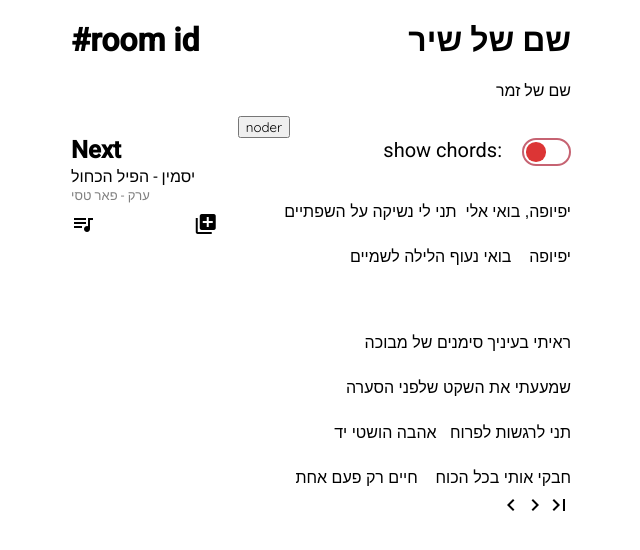
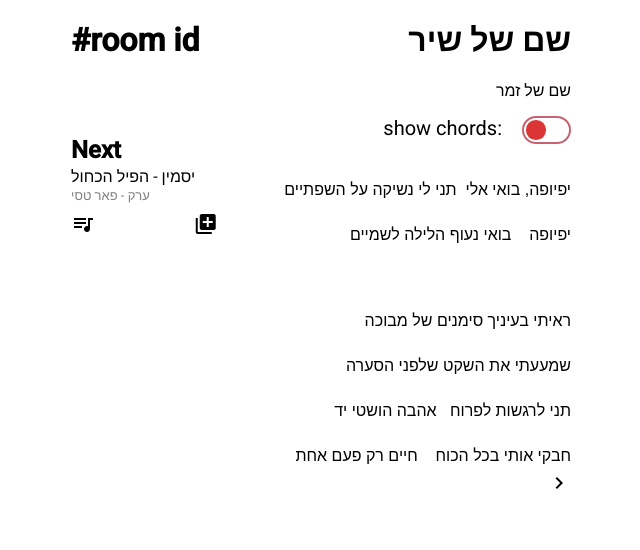
Before and after one commit to tomerofek/sing_sync, an Angular app in the folder frontend/: page /room/1 in a window 1280 px wide. Shown: the top 550 px of the page, without its empty margins (319-959 px from the left). Built offline with nearby package versions, Linux system fonts and the light colour scheme.

Commit message:
fixing melephepon and provengo 🥒🐑

```diff
--- a/frontend/src/app/components/pages/room-view/room-view.component.html
+++ b/frontend/src/app/components/pages/room-view/room-view.component.html
@@ -20,15 +20,15 @@
 
         <div class="main">
             <queue></queue>
-            <song-content></song-content>
+            <song-content (onLastPartEvent)="onLastSongPart()" [current_part_index]="current_song_part_index"></song-content>
         </div>
 
         <div class="navigation">
             <div class="filler"></div>
             <div class="buttons">
-                <mat-icon class="prev-page-btn" (click)="prev_lines()">chevron_left</mat-icon>
-                <mat-icon class="next-page-btn" (click)="next_lines()">chevron_right</mat-icon>
-                <mat-icon class="next-song-btn" (click)="next_song()">last_page</mat-icon>
+                <mat-icon *ngIf="current_song_part_index!=0" class="prev-page-btn" (click)="prev_lines()">chevron_left</mat-icon>
+                <mat-icon *ngIf="!is_last_song_part" class="next-page-btn" (click)="next_lines()">chevron_right</mat-icon>
+                <mat-icon *ngIf="has_next_song()" class="next-song-btn" (click)="next_song()">last_page</mat-icon>
             </div>
         </div>
 
--- a/frontend/src/app/components/pages/room-view/room-view.component.ts
+++ b/frontend/src/app/components/pages/room-view/room-view.component.ts
@@ -7,21 +7,47 @@ import { Component, OnInit } from '@angular/core';
 })
 export class RoomViewComponent implements OnInit {
 
-  constructor() { }
+  current_song_part_index?: number;
+  is_last_song_part?: boolean;
+
+  constructor() {
+    this.current_song_part_index = this.getCurrentSongPartIndex();
+  }
 
   ngOnInit(): void {
   }
 
   next_lines():void{
+    if(this.current_song_part_index != undefined)
+      this.current_song_part_index++;
 
   }
 
   prev_lines():void{
-
+    if(this.current_song_part_index != undefined)
+      this.current_song_part_index--;
+    this.is_last_song_part = false;
   }
 
+  //should be service call
   next_song():void{
-
+    window.alert('requested next song');
   }
 
+  //should be service call
+  has_next_song():boolean{
+    return false;
+  }
+
+  //should be a service function
+  getCurrentSongPartIndex(): number{
+    return 0;
+  }
+
+  onLastSongPart(){
+    this.is_last_song_part = true;
+  }
+
+
+
 }
--- a/frontend/src/app/components/partials/song-content/song-content.component.html
+++ b/frontend/src/app/components/partials/song-content/song-content.component.html
@@ -1,5 +1,4 @@
 <div class="content">
-    <button (click)="advance_song_part()">noder</button>
     <div class="switch-div">
         <div class="p1">show chords:&emsp;</div>
         <label class="switch">
--- a/frontend/src/app/components/partials/song-content/song-content.component.ts
+++ b/frontend/src/app/components/partials/song-content/song-content.component.ts
@@ -1,4 +1,4 @@
-import { Component, OnInit } from '@angular/core';
+import { Component, OnInit, Input, Output, EventEmitter, OnChanges, SimpleChanges } from '@angular/core';
 import { ActivatedRoute, Router } from '@angular/router';
 import { SongService } from 'src/app/services/song.service';
 import { Song } from 'src/app/shared/models/Song';
@@ -9,10 +9,13 @@ import { SongLine } from 'src/app/shared/models/SongLine';
   templateUrl: './song-content.component.html',
   styleUrls: ['./song-content.component.css']
 })
-export class SongContentComponent implements OnInit {
+export class SongContentComponent implements OnInit, OnChanges {
   song?:Song;
   show_chords:boolean = false;
-  current_part_index?: number;
+  is_last_part?:boolean;
+
+  @Input() current_part_index?: number;
+  @Output() onLastPartEvent = new EventEmitter<void>();
 
   constructor(activatedRoute:ActivatedRoute, songService:SongService,
           private router: Router) {
@@ -20,8 +23,12 @@ export class SongContentComponent implements OnInit {
       if(params.song) this.song = params.song;
     });*/
     this.song = songService.generate_test_Song();
-    this.current_part_index = this.getCurrentSongPartIndex();
-    console.log(this.current_part_index);
+    this.emitIfLastPart();
+  }
+
+  ngOnChanges(changes: SimpleChanges): void {
+    if(changes['current_part_index'])
+      this.emitIfLastPart();
   }
 
   ngOnInit(): void {
@@ -32,19 +39,17 @@ export class SongContentComponent implements OnInit {
     //console.log(this.show_chords);
   }
 
-  advance_song_part(){
-    if(this.current_part_index != undefined){
-      this.current_part_index++;
-    }
-  }
-
-  //should be a service function
-  getCurrentSongPartIndex(): number{
-    return 0;
-  }
 
   isEmptyLine(line: SongLine) : boolean{
     return line.content == undefined || line.content == '';
   }
 
+
+
+  emitIfLastPart(){
+    if(this.current_part_index != undefined && this.current_part_index + 1  == this.song?.song_body?.length)
+      this.onLastPartEvent.emit();
+  }
+
+
 }
```
